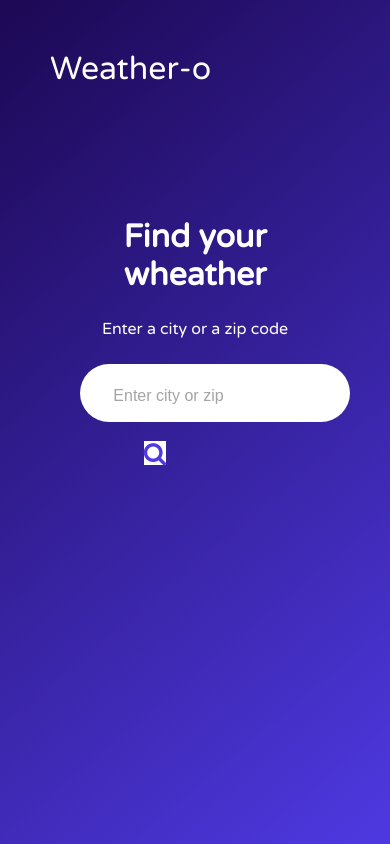
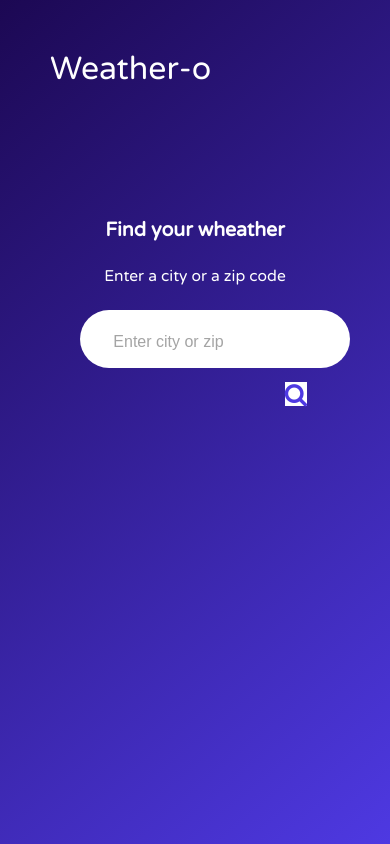
Before and after one commit to partiallymisplaced/team-weather-app, an Angular app: page / in a window 390 px wide. Built offline with nearby package versions, Linux system fonts and the light colour scheme.

Commit message:
responsive style for the weather app

```diff
--- a/src/app/search/search.component.css
+++ b/src/app/search/search.component.css
@@ -3,6 +3,7 @@
   div {
    padding: 80px;
    text-align: center;
+
 
 
 }
@@ -29,6 +30,7 @@
 
 
   }
+
   ::placeholder {
 
     color: #A4A4A4;
@@ -38,3 +40,19 @@
   p,h1{
       margin-bottom: 25px;
   }
+@media(max-width:768px){
+  h1{
+    font-size: 5vw;
+  }
+ p{
+   font-size: 4vw;
+ }
+ }
+@media(max-width: 772px){
+  button{
+    position: absolute;
+    top: 43%;
+    left: 73%;
+
+  }
+}
--- a/src/app/search/search.component.html
+++ b/src/app/search/search.component.html
@@ -1,9 +1,9 @@
-<div>
-    <h1>Find your wheather</h1>
-    <p>Enter a city or a zip code</p>
 
-    <input type="text" placeholder="   Enter city or zip">
-    <button class="fa fa-search 3x" routerLink="current-weather/Seattle"></button>
 
-    </div>
-<!-- <a routerLink="current-weather/Seattle" style="cursor: pointer; color: white">Show weather in Seattle</a> -->
+    <div>
+            <h1>Find your wheather</h1>
+            <p>Enter a city or a zip code</p>
+        <input type="text" placeholder="   Enter city or zip">
+        <button class="fa fa-search 3x" routerLink="current-weather/Seattle"></button>
+
+      </div>
```
